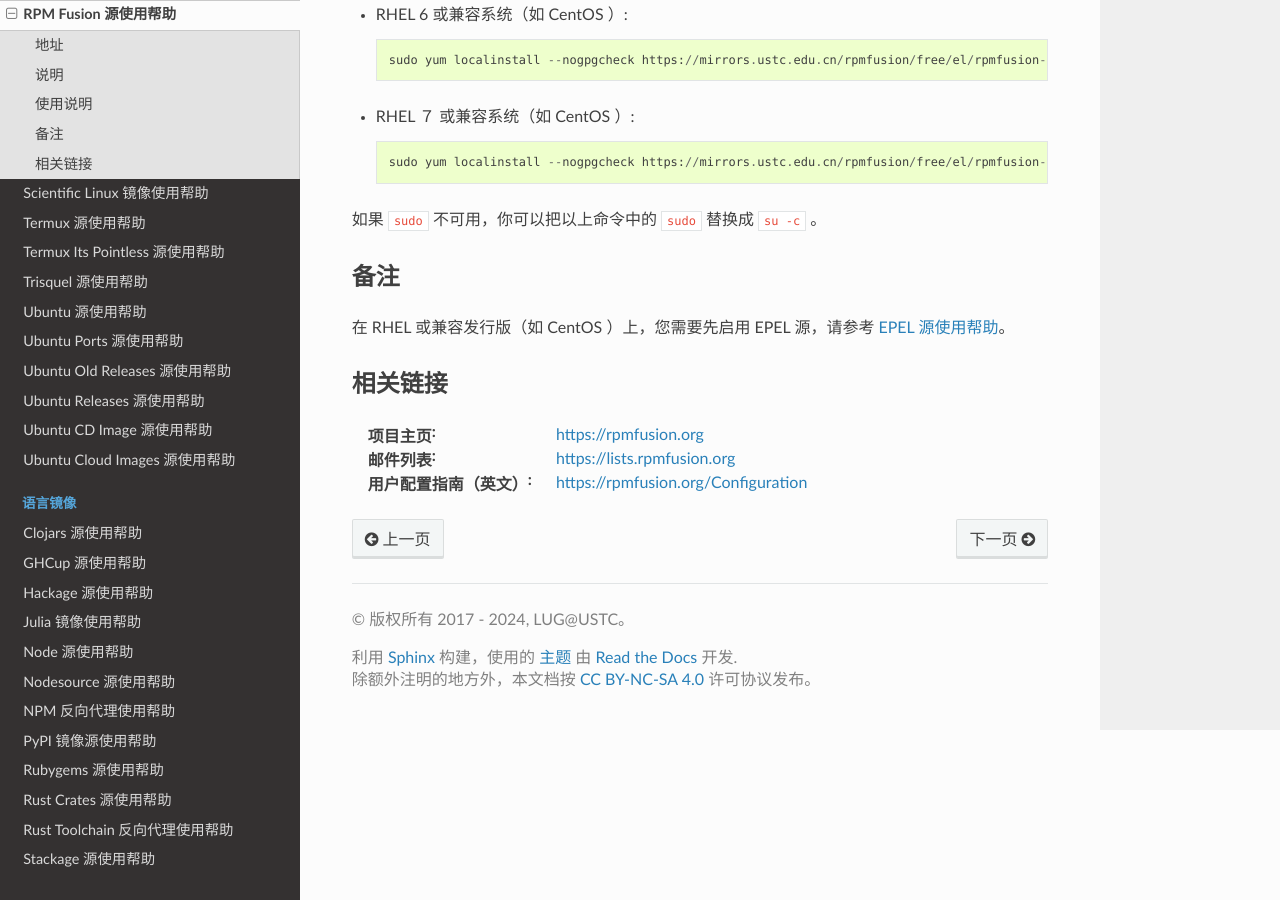
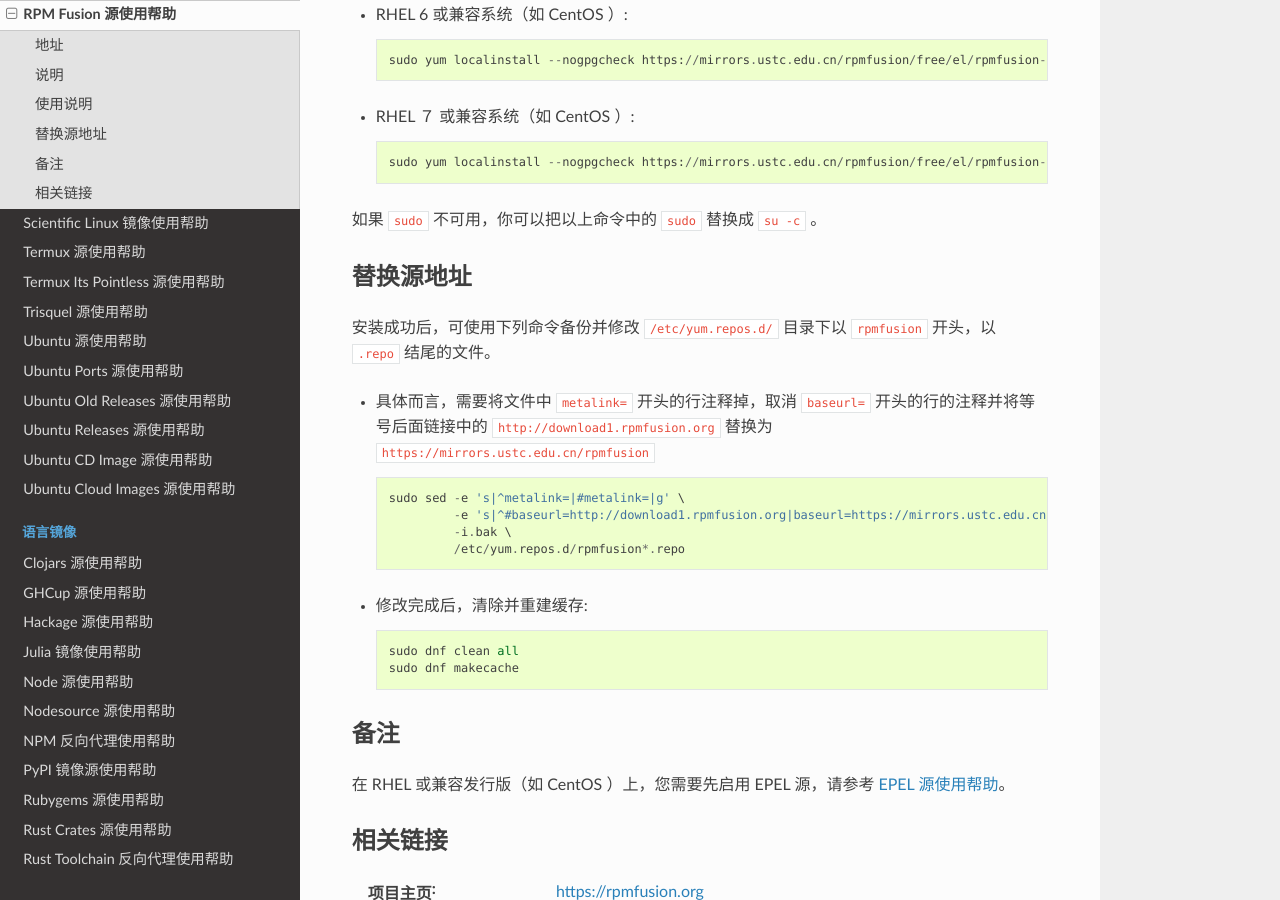
Before and after one commit to ustclug/mirrorhelp, a Sphinx documentation site: the page built from source/rpmfusion.rst, in a window 1280 px wide and 900 px high, scrolled down 589 px. Built offline with Sphinx 7.4.7 and the Read the Docs theme 2.0.0, drawn with Linux system fonts in a browser that asks for light colours; pages that are not in the unit, such as notebooks, are missing from menus.

Commit message:
添加rpmfusion源替换指南
使用命令行替换rpmfusion镜像源

```diff
--- a/source/rpmfusion.rst
+++ b/source/rpmfusion.rst
@@ -31,6 +31,23 @@
 
 如果 ``sudo`` 不可用，你可以把以上命令中的 ``sudo`` 替换成 ``su -c`` 。
 
+替换源地址
+====
+
+安装成功后，可使用下列命令备份并修改 ``/etc/yum.repos.d/`` 目录下以 ``rpmfusion`` 开头，以 ``.repo`` 结尾的文件。
+
+- 具体而言，需要将文件中 ``metalink=`` 开头的行注释掉，取消 ``baseurl=`` 开头的行的注释并将等号后面链接中的 ``http://download1.rpmfusion.org`` 替换为 ``https://mirrors.ustc.edu.cn/rpmfusion`` ::
+
+    sudo sed -e 's|^metalink=|#metalink=|g' \
+             -e 's|^#baseurl=http://download1.rpmfusion.org|baseurl=https://mirrors.ustc.edu.cn/rpmfusion|g' \
+             -i.bak \
+             /etc/yum.repos.d/rpmfusion*.repo
+
+- 修改完成后，清除并重建缓存::
+
+    sudo dnf clean all
+    sudo dnf makecache
+
 备注
 ====
 
```
